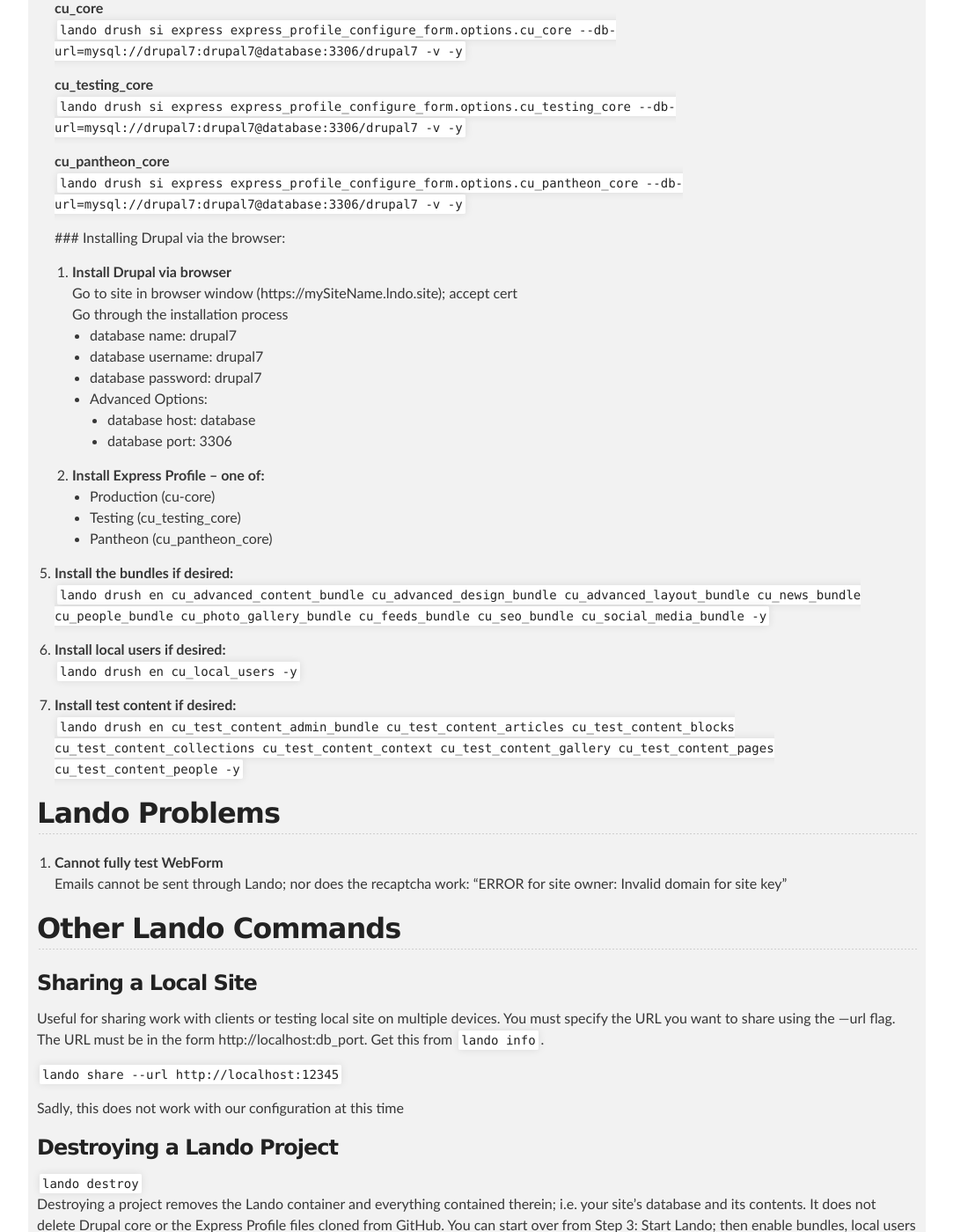
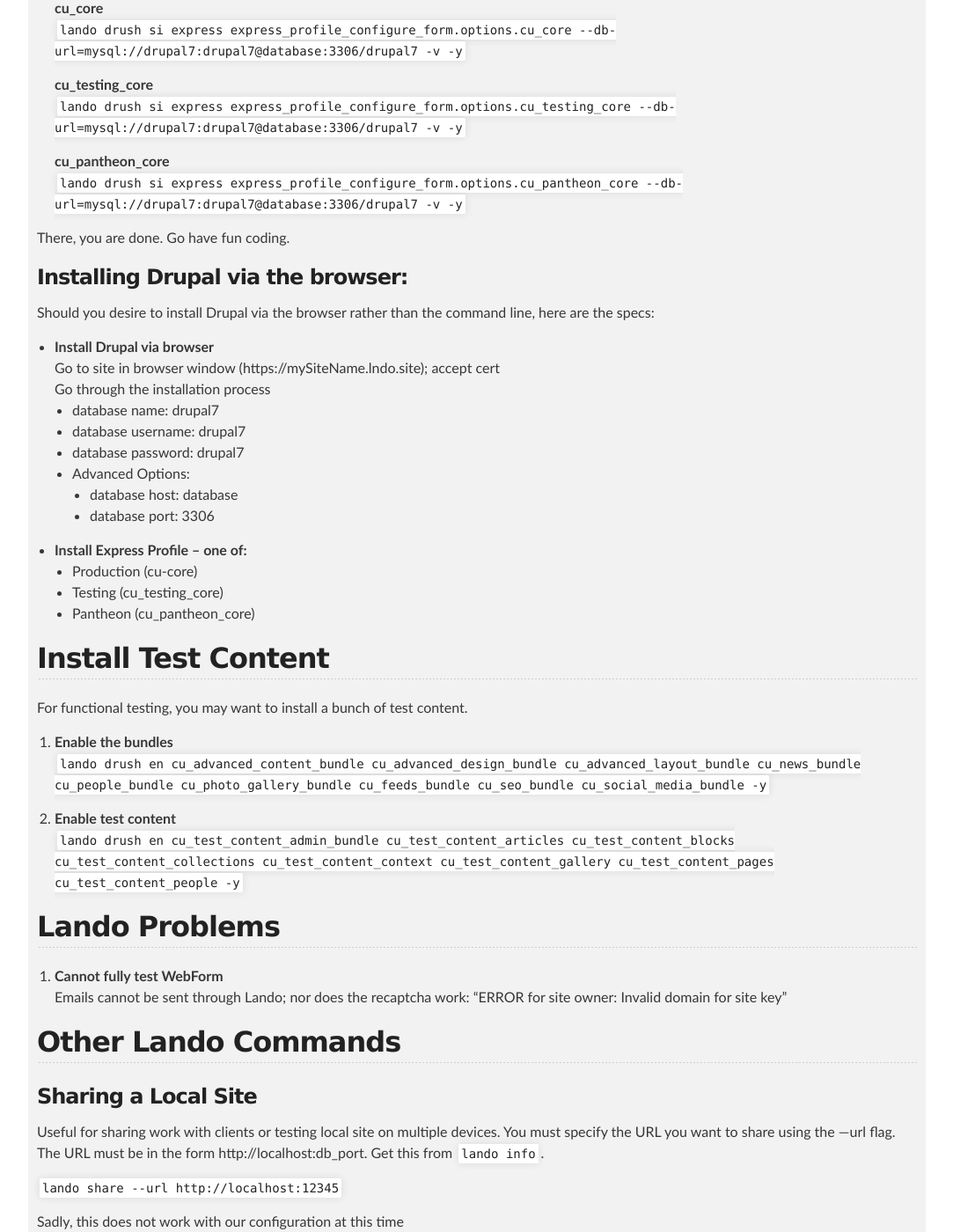
Before and after one commit to cathysnider/cathysnider.github.io, a Jekyll site: the page built from lando.md, in a window 1280 px wide and 1400 px high, scrolled down 1204 px. Shown: the whole window at 88% size, without its empty margins (98-1181 px from the left). Built offline with Jekyll 4.4.1, drawn with Linux system fonts in a browser that asks for light colours.

Commit message:
Lando instructions

```diff
--- a/lando.md
+++ b/lando.md
@@ -50,30 +50,35 @@ layout: default
    **cu_pantheon_core** <br />
      `lando drush si express express_profile_configure_form.options.cu_pantheon_core --db-url=mysql://drupal7:drupal7@database:3306/drupal7 -v -y`
 
-    ### Installing Drupal via the browser:
+There, you are done. Go have fun coding.
 
-    1. **Install Drupal via browser** <br />
-       Go to site in browser window (https://mySiteName.lndo.site); accept cert <br />
-       Go through the installation process
-       * database name: drupal7
-       * database username: drupal7
-       * database password: drupal7
-       * Advanced Options:
-         * database host: database
-         * database port: 3306
+### Installing Drupal via the browser:
 
-    1. **Install Express Profile -- one of:**
-       * Production (cu-core)
-       * Testing (cu_testing_core)
-       * Pantheon (cu_pantheon_core)
+Should you desire to install Drupal via the browser rather than the command line, here are the specs:
 
-1. **Install the bundles if desired:** <br />
+* **Install Drupal via browser** <br />
+  Go to site in browser window (https://mySiteName.lndo.site); accept cert <br />
+  Go through the installation process
+   * database name: drupal7
+   * database username: drupal7
+   * database password: drupal7
+   * Advanced Options:
+     * database host: database
+     * database port: 3306
+
+* **Install Express Profile -- one of:**
+  * Production (cu-core)
+  * Testing (cu_testing_core)
+  * Pantheon (cu_pantheon_core)
+
+## Install Test Content
+
+For functional testing, you may want to install a bunch of test content.
+
+1. **Enable the bundles** <br />
    `lando drush en cu_advanced_content_bundle cu_advanced_design_bundle cu_advanced_layout_bundle cu_news_bundle cu_people_bundle cu_photo_gallery_bundle cu_feeds_bundle cu_seo_bundle cu_social_media_bundle -y`
 
-1. **Install local users if desired:** <br />
-   `lando drush en cu_local_users -y`
-
-1. **Install test content if desired:** <br />
+1. **Enable test content** <br />
    `lando drush en cu_test_content_admin_bundle cu_test_content_articles cu_test_content_blocks cu_test_content_collections cu_test_content_context cu_test_content_gallery cu_test_content_pages cu_test_content_people -y`
 
 ## Lando Problems
```
